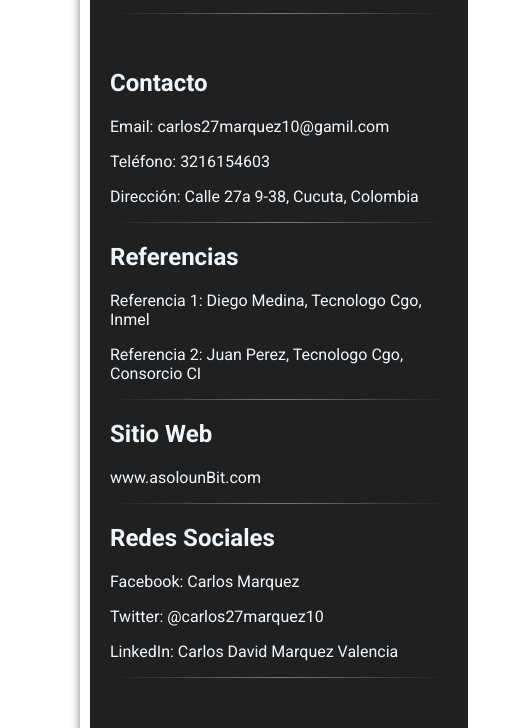
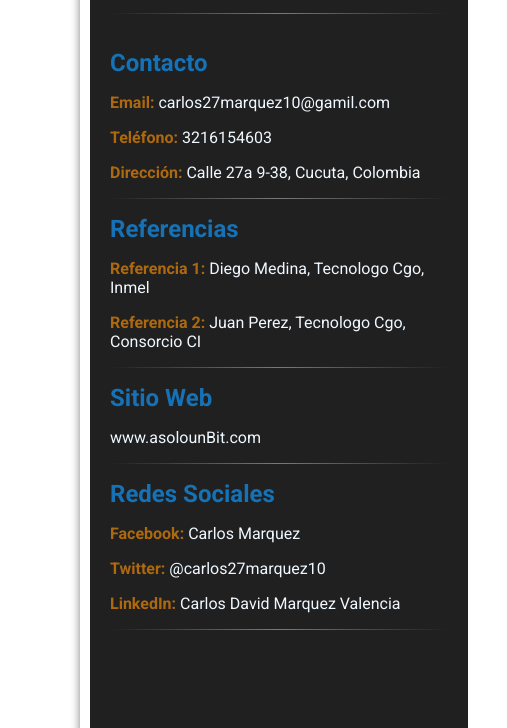
Before and after one commit to CarlosMarquez10/curriculum_03, a plain HTML site: page index.html in a window 1280 px wide. Shown: the part 455-1183 px from the top of the page, 0-507 px from the left. Drawn offline with Linux system fonts and the light colour scheme.

Commit message:
se actualiza el alto del main

```diff
--- a/css/index.css
+++ b/css/index.css
@@ -16,7 +16,7 @@ html, body {
 main {
   width: 100%;
   max-width: 1200px;
-  min-height: 100vh;
+  /* min-height: 1000px; */
   margin: 0 auto;
   margin-bottom: 40px; /* espacio inferior para que no quede pegado */
   padding: 10px;
@@ -38,6 +38,15 @@ aside {
   padding: 20px;
   background: #202020;
   color: aliceblue;
+}
+
+aside h2 {
+  color: #1572b6;
+  margin: 0 0 12px;
+}
+
+aside strong {
+  color: rgba(245, 142, 8, 0.671);
 }
 
 /* Imagen de perfil (circular, responsiva) */
--- a/index.html
+++ b/index.html
@@ -38,9 +38,9 @@
             <img src="./public/user.png" alt="">
               <h2>Contacto</h2>
             </div>
-            <p>Email: carlos27marquez10@gamil.com</p>
-            <p>Teléfono: 3216154603</p>
-            <p>Dirección: Calle 27a 9-38, Cucuta, Colombia</p>
+            <p><strong>Email:</strong> carlos27marquez10@gamil.com</p>
+            <p><strong>Teléfono:</strong> 3216154603</p>
+            <p><strong>Dirección:</strong> Calle 27a 9-38, Cucuta, Colombia</p>
           </div>
           <div class="divider" aria-hidden="true"></div>
         </section>
@@ -48,8 +48,8 @@
         <section>
           <div class="content-aside">
             <h2>Referencias</h2>
-            <p>Referencia 1: Diego Medina, Tecnologo Cgo, Inmel</p>
-            <p>Referencia 2: Juan Perez, Tecnologo Cgo, Consorcio CI</p>
+            <p><strong>Referencia 1:</strong> Diego Medina, Tecnologo Cgo, Inmel</p>
+            <p><strong>Referencia 2:</strong> Juan Perez, Tecnologo Cgo, Consorcio CI</p>
           </div>
           <div class="divider" aria-hidden="true"></div>
         </section>
@@ -65,9 +65,9 @@
         <section>
           <div class="content-aside">
             <h2>Redes Sociales</h2>
-            <p>Facebook: Carlos Marquez</p>
-            <p>Twitter: @carlos27marquez10</p>
-            <p>LinkedIn: Carlos David Marquez Valencia</p>
+            <p><strong>Facebook:</strong> Carlos Marquez</p>
+            <p><strong>Twitter:</strong> @carlos27marquez10</p>
+            <p><strong>LinkedIn:</strong> Carlos David Marquez Valencia</p>
           </div>
           <div class="divider" aria-hidden="true"></div>
         </section>
```
